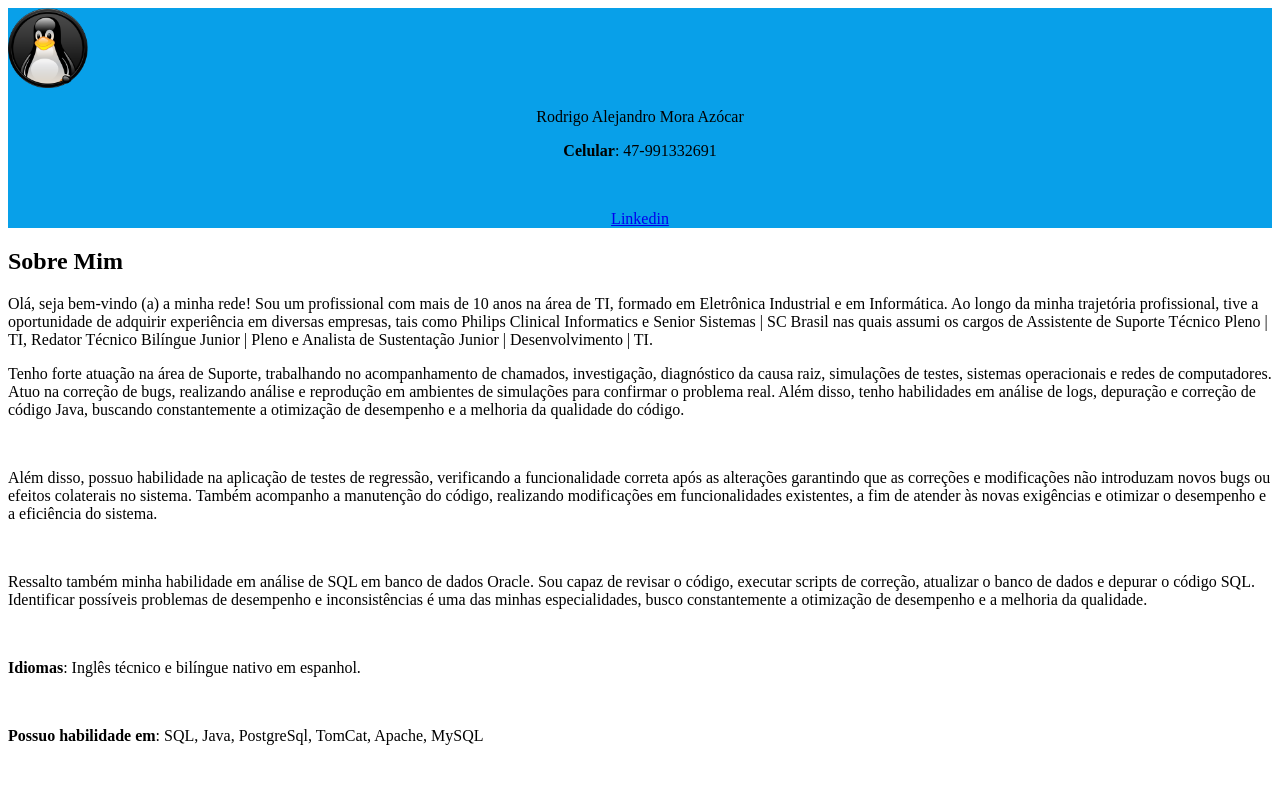
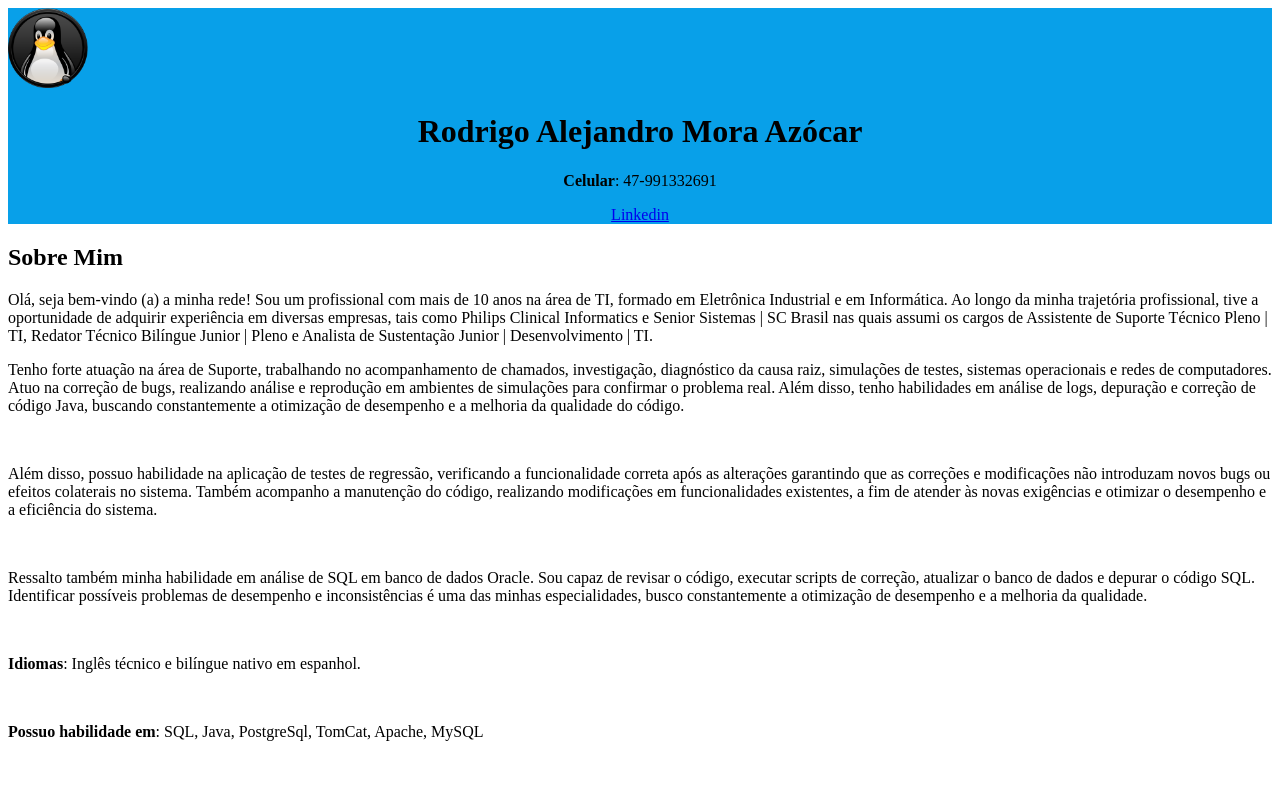
Before and after one commit to rodrigomoraazocar/rodrigomoraazocar.github.io, a plain HTML site: page profile.html in a window 1280 px wide. Shown: the top 788 px of the page. Drawn offline with Linux system fonts and the light colour scheme.

Commit message:
Update profile.html

```diff
--- a/profile.html
+++ b/profile.html
@@ -13,10 +13,10 @@
 
             <img src="Tux.png" alt="Foto do Mascote Linux chamado Tux" style="height: 80px">
         <div>
-            <p style ="text-align: center;">Rodrigo Alejandro Mora Azócar</p>
-            <p style ="text-align: center;"><b>Celular</b>: 47-991332691</p></br>
+             <p> <h1 style ="text-align: center;"> Rodrigo Alejandro Mora Azócar</h1>
+            <p style ="text-align: center;"><b>Celular</b>: 47-991332691</p>
             <p style ="text-align: center;"><a href="https://www.linkedin.com/in/rodrigo-mora-azocar/">Linkedin </a></p>
-         </div>
+        </div>
 
     </header>
 
```
